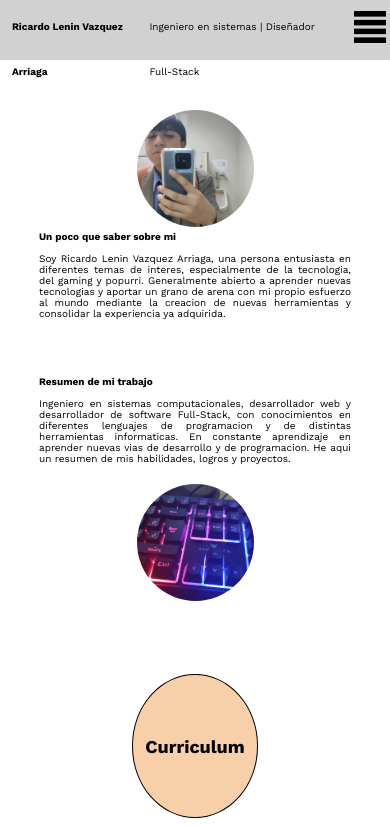
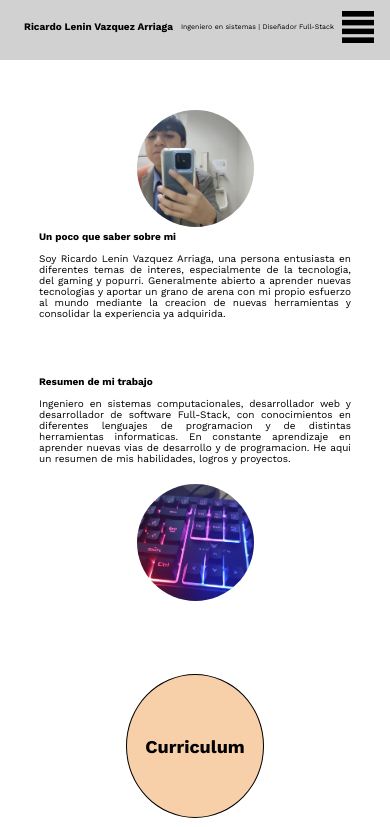
Before and after one commit to LeninJoestar/SoyLenin, a plain HTML site: page index.html in a window 390 px wide. Shown: the top 827 px of the page. Drawn offline with nearby package versions, Linux system fonts and the light colour scheme.

Commit message:
Actualizacion de archivos css
Se actualizó las medidas en la parte responsiva

```diff
--- a/css/estilismo.css
+++ b/css/estilismo.css
@@ -345,6 +345,9 @@ footer{
         width: 23%;
     }
     /*Footer*/
+    footer{
+        font-size: x-small;
+    }
 }
 
 @media (max-width: 580px) {
@@ -391,6 +394,36 @@ footer{
     /*Footer*/
 }
 
+@media (max-width: 441px) {
+    /*Header*/
+    .titulo{
+        font-size: 7px
+    }
+    #espacio-elementos{
+        width: 0%;
+    }
+    /*Wrapper*/
+    /*Footer*/
+}
+
+@media (max-width: 420px) {
+    /*Header*/
+    /*Wrapper*/
+    .resumen-elemento{
+        width: 35%;
+    }
+    /*Footer*/
+}
+
+@media (max-width: 380px) {
+    /*Header*/
+    /*Wrapper*/
+    .resumen-elemento{
+        width: 37%;
+    }
+    /*Footer*/
+}
+
 /*
 Colores
 
--- a/css/estilismoCertificados.css
+++ b/css/estilismoCertificados.css
@@ -305,6 +305,9 @@ footer{
     }
     /*Wrapper*/
     /*Footer*/
+    footer{
+        font-size: x-small;
+    }
 }
 
 @media (max-width: 580px) {
@@ -337,6 +340,18 @@ footer{
     /*Footer*/
 }
 
+@media (max-width: 441px) {
+    /*Header*/
+    .titulo{
+        font-size: 7px
+    }
+    #espacio-elementos{
+        width: 0%;
+    }
+    /*Wrapper*/
+    /*Footer*/
+}
+
 /*
 Colores
 
--- a/css/estilismoProyectos.css
+++ b/css/estilismoProyectos.css
@@ -303,6 +303,9 @@ footer{
         font-size: small;
     }
     /*Footer*/
+    footer{
+        font-size: x-small;
+    }
 }
 
 @media (max-width: 580px) {
@@ -335,6 +338,18 @@ footer{
     /*Footer*/
 }
 
+@media (max-width: 441px) {
+    /*Header*/
+    .titulo{
+        font-size: 7px
+    }
+    #espacio-elementos{
+        width: 0%;
+    }
+    /*Wrapper*/
+    /*Footer*/
+}
+
 /*
 Colores
 
```
